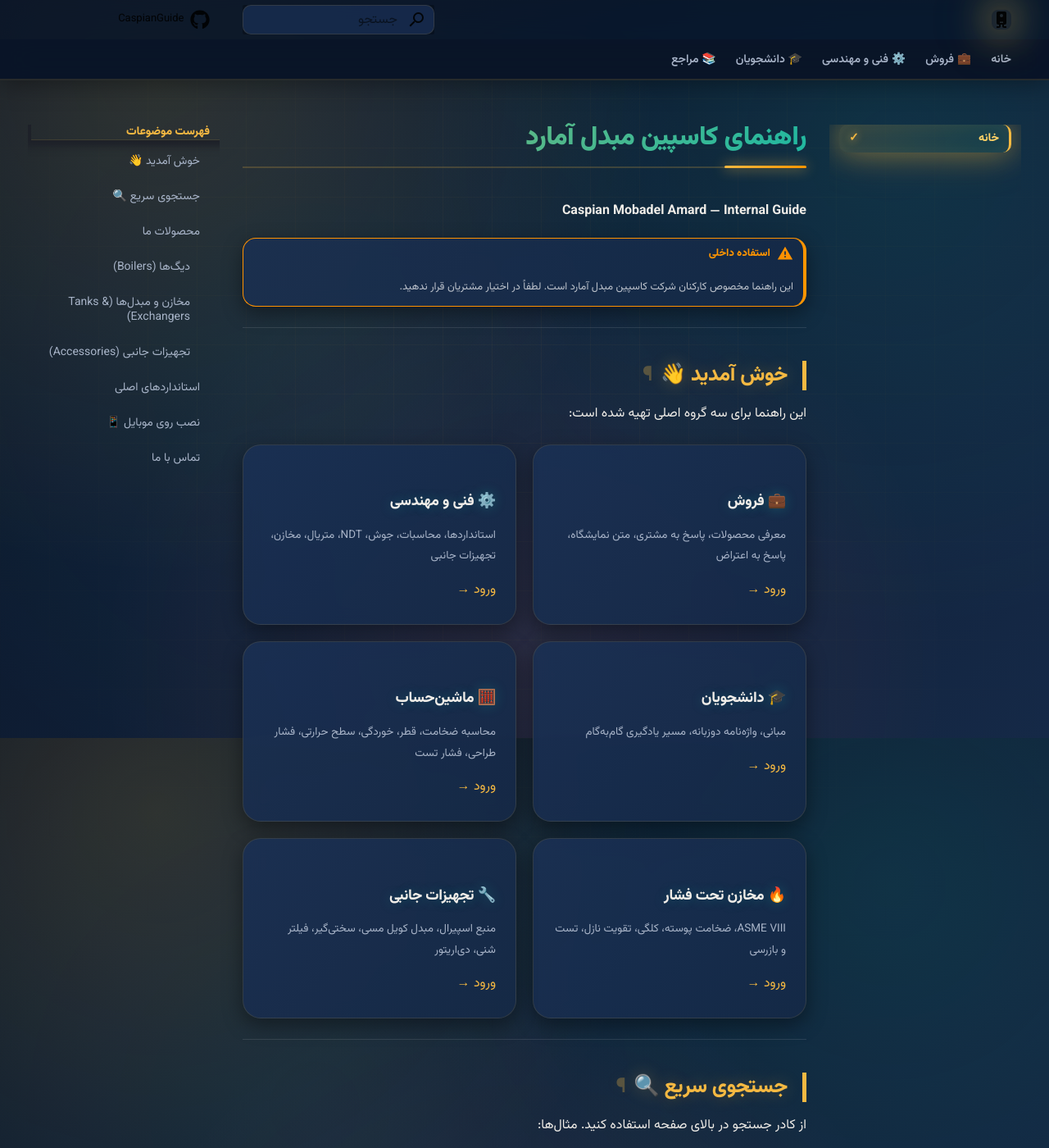
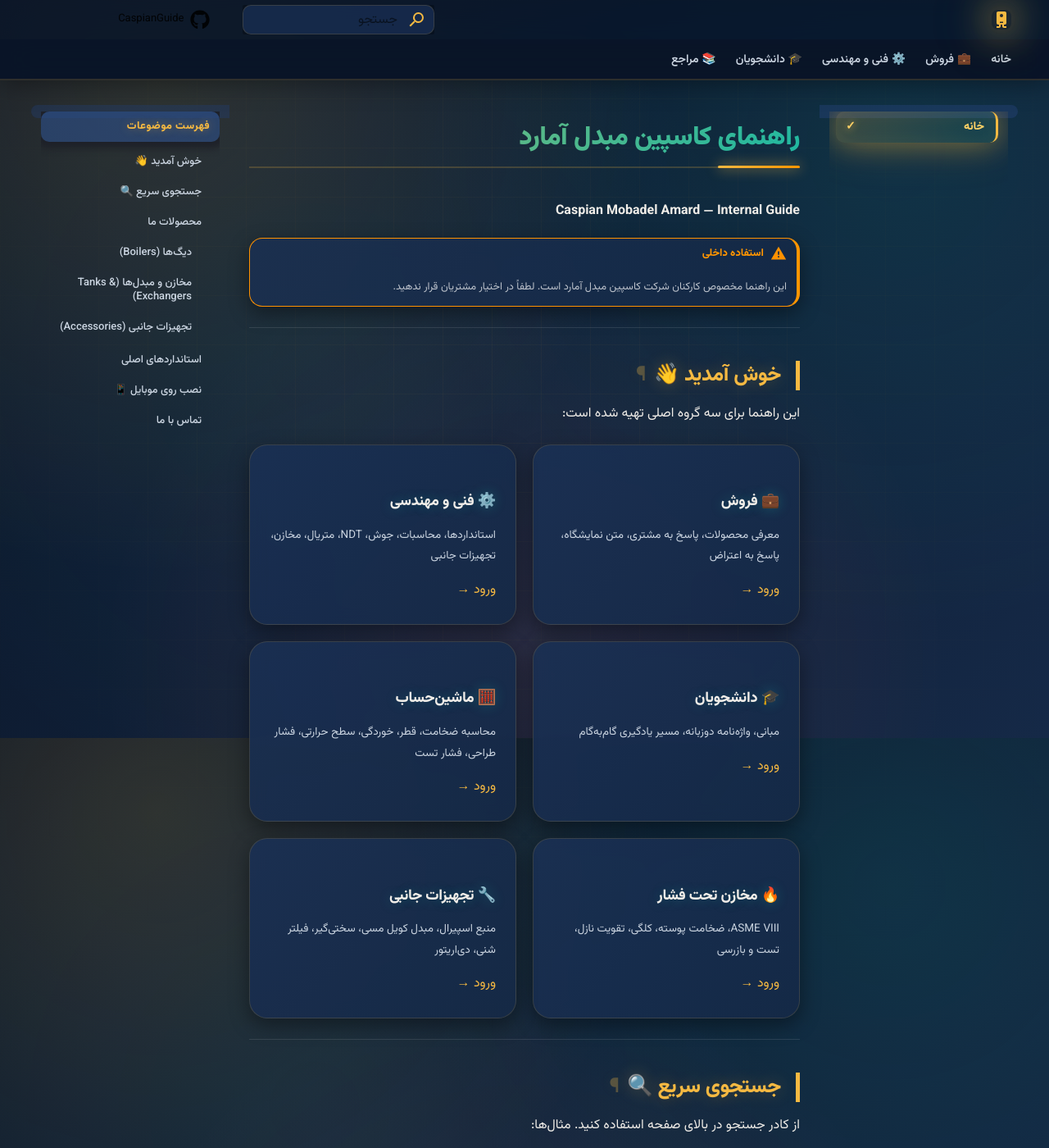
Before and after one commit to caspianmobadelamard/CaspianGuide, an MkDocs documentation site: the page built from docs/index.md, in a window 1280 px wide and 1400 px high. Shown: the whole window at 82% size. Built offline with MkDocs 1.6.1 and Material for MkDocs 9.7.7, drawn with Linux system fonts in a browser that asks for light colours; comment, search, counter and statistics services are not loaded.

Commit message:
Fix sidebar icon visibility with gold contrast colors

```diff
--- a/docs/stylesheets/extra.css
+++ b/docs/stylesheets/extra.css
@@ -1,5 +1,6 @@
 /* ============================================
    CaspianGuide — Navy Gold Theme
+   نسخه نهایی با اصلاح آیکون‌های منو
    ============================================ */
 @import url('https://fonts.googleapis.com/css2?family=Vazirmatn:wght@300;400;500;600;700;800;900&display=swap');
 
@@ -10,10 +11,12 @@
   --bg-card: #1a3054;
   --bg-card-hover: #203a63;
   --bg-elevated: #234070;
+  --bg-sidebar: rgba(35,64,112,0.55);
+  --bg-sidebar-hover: rgba(45,80,140,0.7);
 
   --text-main: #f0ede8;
-  --text-dim: #a8b4c8;
-  --text-faint: #6b7a94;
+  --text-dim: #cbd5e1;
+  --text-faint: #94a3b8;
 
   --gold: #f5b942;
   --gold-light: #ffd166;
@@ -34,14 +37,13 @@
   --glow-gold: 0 0 30px rgba(245,185,66,0.4);
   --glow-teal: 0 0 30px rgba(20,184,166,0.4);
 
-  --border-soft: rgba(245,185,66,0.12);
+  --border-soft: rgba(245,185,66,0.15);
   --border-hover: rgba(245,185,66,0.5);
 
-  /* Material Overrides */
   --md-default-bg-color: #0a1628;
   --md-default-fg-color: #f0ede8;
-  --md-default-fg-color--light: #a8b4c8;
-  --md-default-fg-color--lighter: #6b7a94;
+  --md-default-fg-color--light: #cbd5e1;
+  --md-default-fg-color--lighter: #94a3b8;
   --md-primary-fg-color: #f5b942;
   --md-primary-fg-color--dark: #e67e22;
   --md-accent-fg-color: #14b8a6;
@@ -113,7 +115,6 @@ body {
   position: relative;
 }
 
-/* شبکه خطوط — لایه رویی */
 body::before {
   content: '';
   position: fixed;
@@ -162,8 +163,25 @@ body::before {
   border-radius: 8px;
 }
 
+/* آیکون‌های هدر */
+.md-header__button {
+  color: var(--gold) !important;
+  transition: all 0.3s;
+}
+
+.md-header__button:hover {
+  color: var(--gold-light) !important;
+  transform: scale(1.1);
+  filter: drop-shadow(0 0 10px rgba(245,185,66,0.6));
+}
+
+.md-header__option .md-icon,
+.md-search__icon {
+  color: var(--gold) !important;
+}
+
 /* ============================================
-   Tabs
+   Tabs (منوی بالا)
    ============================================ */
 .md-tabs {
   background: rgba(10,22,40,0.85) !important;
@@ -198,26 +216,94 @@ body::before {
 }
 
 /* ============================================
-   Sidebar
+   Sidebar — با پس‌زمینه روشن‌تر و آیکون‌های طلایی
    ============================================ */
-.md-nav__title {
-  background: transparent !important;
-  color: var(--gold) !important;
-  font-weight: 800;
-  border-bottom: 1px solid var(--border-soft);
+.md-sidebar {
+  background: var(--bg-sidebar) !important;
+  backdrop-filter: blur(15px);
 }
 
+.md-sidebar__scrollwrap {
+  background: transparent;
+}
+
+.md-sidebar__inner {
+  background: transparent;
+}
+
+.md-nav {
+  background: transparent;
+}
+
+.md-nav__title {
+  background: var(--bg-sidebar-hover) !important;
+  color: var(--gold-light) !important;
+  font-weight: 800;
+  border-radius: 12px;
+  padding: 12px 14px;
+  margin-bottom: 12px;
+  border-bottom: none !important;
+  box-shadow: 0 4px 15px rgba(0,0,0,0.2);
+  text-shadow: 0 0 15px rgba(245,185,66,0.4);
+  letter-spacing: 0.5px;
+}
+
+/* آیکون‌های بازشوی منو (فلش‌ها) — طلایی روشن */
+.md-nav__icon {
+  color: var(--gold) !important;
+  transition: transform 0.3s ease, color 0.3s;
+  width: 18px;
+  height: 18px;
+  filter: drop-shadow(0 0 6px rgba(245,185,66,0.6));
+}
+
+.md-nav__icon svg {
+  fill: var(--gold) !important;
+  color: var(--gold) !important;
+}
+
+.md-nav__icon:hover,
+.md-nav__link:hover .md-nav__icon {
+  color: var(--gold-light) !important;
+  transform: rotate(90deg) scale(1.15);
+  filter: drop-shadow(0 0 10px rgba(245,185,66,0.9));
+}
+
+.md-nav__item--nested > .md-nav__link .md-nav__icon {
+  color: var(--gold) !important;
+}
+
+.md-nav__item--nested > .md-nav__link .md-nav__icon svg {
+  fill: var(--gold) !important;
+}
+
+.md-nav__item--nested.md-nav__item--active > .md-nav__link .md-nav__icon {
+  color: var(--gold-light) !important;
+  transform: rotate(90deg);
+}
+
+/* همه SVGهای داخل منو */
+.md-nav svg,
+.md-nav .md-icon {
+  fill: currentColor;
+  color: var(--gold) !important;
+  transition: all 0.3s;
+}
+
+/* لینک‌های منو */
 .md-nav__link {
   border-radius: 10px;
-  padding: 8px 12px !important;
+  padding: 10px 14px !important;
   color: var(--text-dim) !important;
-  transition: all 0.4s cubic-bezier(0.34, 1.56, 0.64, 1);
+  font-weight: 600;
+  transition: all 0.3s cubic-bezier(0.34, 1.56, 0.64, 1);
   position: relative;
+  margin-bottom: 3px;
 }
 
 .md-nav__link:hover {
-  background: linear-gradient(90deg, transparent, rgba(245,185,66,0.12));
-  color: var(--gold) !important;
+  background: rgba(245,185,66,0.12) !important;
+  color: var(--gold-light) !important;
   padding-right: 20px !important;
   transform: translateX(-4px);
 }
@@ -232,11 +318,13 @@ body::before {
   box-shadow: 0 0 10px var(--gold);
 }
 
+/* لینک فعال */
 .md-nav__link--active {
-  background: linear-gradient(135deg, rgba(245,185,66,0.15), rgba(20,184,166,0.10)) !important;
+  background: linear-gradient(135deg, rgba(245,185,66,0.20), rgba(20,184,166,0.12)) !important;
   color: var(--gold-light) !important;
   font-weight: 800;
   border-right: 3px solid var(--gold);
+  box-shadow: 0 4px 15px rgba(245,185,66,0.25), inset 0 0 20px rgba(245,185,66,0.08);
   animation: activeGoldGlow 2s ease-in-out infinite;
   position: relative;
 }
@@ -245,11 +333,83 @@ body::before {
   content: '✓';
   position: absolute;
   left: 12px;
-  color: var(--gold);
+  color: var(--gold-light);
   font-weight: 900;
   font-size: 14px;
   text-shadow: 0 0 10px var(--gold);
   animation: checkPop 0.5s cubic-bezier(0.34, 1.56, 0.64, 1);
+}
+
+.md-nav__link--active .md-nav__icon {
+  color: var(--gold-light) !important;
+  filter: drop-shadow(0 0 10px rgba(245,185,66,1));
+}
+
+.md-nav__link--active .md-nav__icon svg {
+  fill: var(--gold-light) !important;
+}
+
+/* لینک فعال داخل لینک‌های تودرتو */
+.md-nav__link--active svg,
+.md-nav__link--active .md-icon {
+  color: var(--gold-light) !important;
+  filter: drop-shadow(0 0 8px rgba(245,185,66,0.8));
+}
+
+/* ============================================
+   Table of Contents (TOC) — فهرست مطالب
+   ============================================ */
+.md-sidebar--secondary {
+  background: rgba(35,64,112,0.4) !important;
+  backdrop-filter: blur(15px);
+  border-radius: 16px;
+}
+
+.md-sidebar--secondary .md-nav__title {
+  background: rgba(45,80,140,0.6) !important;
+  color: var(--gold) !important;
+  font-weight: 800;
+  font-size: 13px;
+  padding: 10px 12px;
+  border-radius: 10px;
+  margin-bottom: 10px;
+  text-shadow: 0 0 12px rgba(245,185,66,0.4);
+}
+
+.md-sidebar--secondary .md-nav__link {
+  color: var(--text-dim) !important;
+  font-size: 13px;
+  font-weight: 500;
+  padding: 6px 10px !important;
+  transition: all 0.3s;
+  border-radius: 8px;
+}
+
+.md-sidebar--secondary .md-nav__link:hover {
+  color: var(--gold-light) !important;
+  background: rgba(245,185,66,0.10);
+  transform: translateX(-3px);
+}
+
+.md-sidebar--secondary .md-nav__link--active,
+.md-sidebar--secondary .md-nav__link--passed {
+  color: var(--gold) !important;
+  font-weight: 700;
+  background: rgba(245,185,66,0.08);
+}
+
+.md-sidebar--secondary .md-nav__link--active::before {
+  content: '';
+  position: absolute;
+  right: 0; top: 20%; bottom: 20%;
+  width: 3px;
+  background: var(--gold);
+  border-radius: 3px;
+  box-shadow: 0 0 8px var(--gold);
+}
+
+.md-nav--secondary .md-nav__icon {
+  display: none;
 }
 
 /* ============================================
@@ -829,6 +989,17 @@ body::before {
 }
 
 /* ============================================
+   Breadcrumb / Back button in mobile
+   ============================================ */
+.md-nav__title .md-nav__button {
+  color: var(--gold) !important;
+}
+
+.md-nav__title .md-nav__button:hover {
+  color: var(--gold-light) !important;
+}
+
+/* ============================================
    Scrollbar
    ============================================ */
 ::-webkit-scrollbar { width: 10px; height: 10px; }
@@ -962,6 +1133,45 @@ code {
 }
 
 /* ============================================
+   Sidebar Layout (Desktop)
+   ============================================ */
+@media screen and (min-width: 76.25em) {
+  .md-sidebar--primary {
+    background: var(--bg-sidebar);
+    border-radius: 0 16px 16px 0;
+    padding: 8px;
+    margin-right: 8px;
+  }
+
+  .md-sidebar--secondary {
+    background: rgba(35,64,112,0.4);
+    border-radius: 16px 0 0 16px;
+    padding: 8px;
+    margin-left: 8px;
+  }
+}
+
+/* ============================================
+   Fix: همه SVGها در منو طلایی
+   ============================================ */
+.md-nav svg,
+.md-nav .md-icon {
+  fill: currentColor;
+  color: var(--gold) !important;
+  transition: all 0.3s;
+}
+
+.md-nav__link--active svg,
+.md-nav__link--active .md-icon {
+  color: var(--gold-light) !important;
+  filter: drop-shadow(0 0 8px rgba(245,185,66,0.8));
+}
+
+.md-nav--lifted > .md-nav__list > .md-nav__item > .md-nav__link .md-nav__icon {
+  color: var(--gold) !important;
+}
+
+/* ============================================
    Responsive
    ============================================ */
 @media screen and (max-width: 76.1875em) {
```
